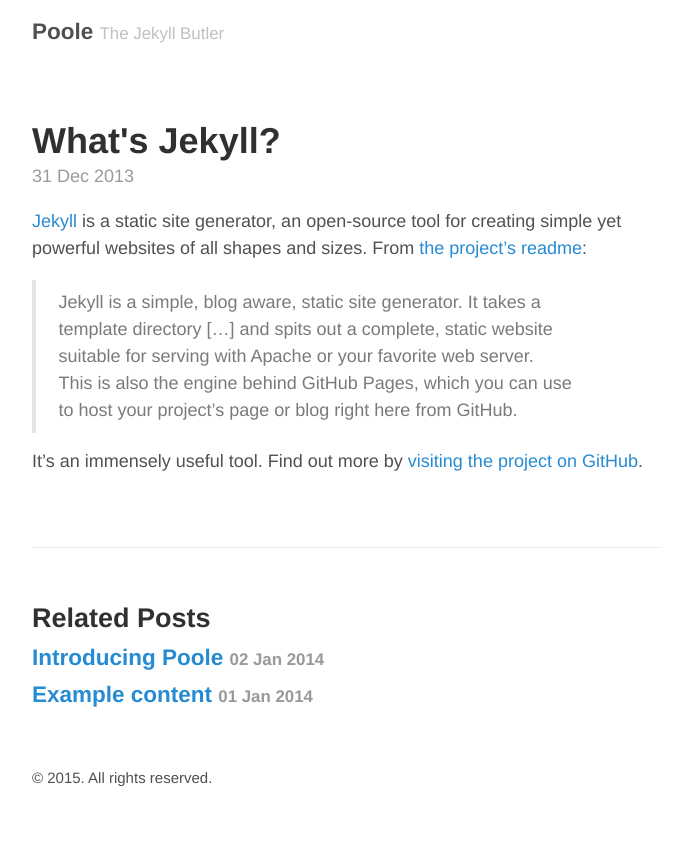
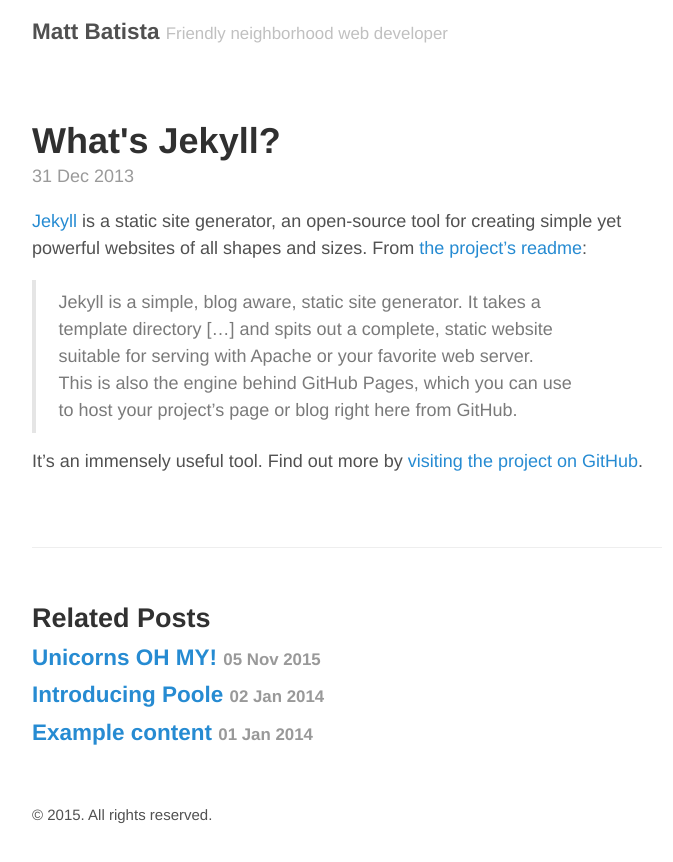
Before and after one commit to sirmatt/sirmatt.github.io, a Jekyll site: the page built from _posts/2013-12-31-whats-jekyll.md, in a window 1280 px wide. Shown: the top 862 px of the page, without its empty margins (293-966 px from the left). Built offline with Jekyll 4.4.1, drawn with Linux system fonts in a browser that asks for light colours.

Commit message:
Fix issue where jekyll wouldn't serve

```diff
--- a/_config.yml
+++ b/_config.yml
@@ -4,10 +4,12 @@
 permalink:           pretty
 relative_permalinks: true
 
+gems: [jekyll-paginate]
+
 # Setup
-title:               Poole
-tagline:             The Jekyll Butler
-url:                 http://getpoole.com
+title:               Matt Batista
+tagline:             Friendly neighborhood web developer
+url:                 http://sirmatt.github.io
 paginate:            1
 baseurl:             ""
 
@@ -20,11 +22,11 @@
 
 # About/contact
 author:
-  name:              Mark Otto
-  url:               https://twitter.com/mdo
-  email:             markdotto@gmail.com
+  name:              Matt Batista
+  url:               https://twitter.com/mattoflegend
+  email:             mattbatista@me.com
 
 # Custom vars
 version:             2.0.0
 github:
-  repo:              https://github.com/poole/poole
+  repo:              https://github.com/sirmatt/sirmatt.github.io
```
Also changed, not shown: _posts/2014-01-01-example-content.md (+0 -5 lines), _posts/2015-11-05-post-about-unicorns.md (added, +6 -0 lines), 1 other file.
